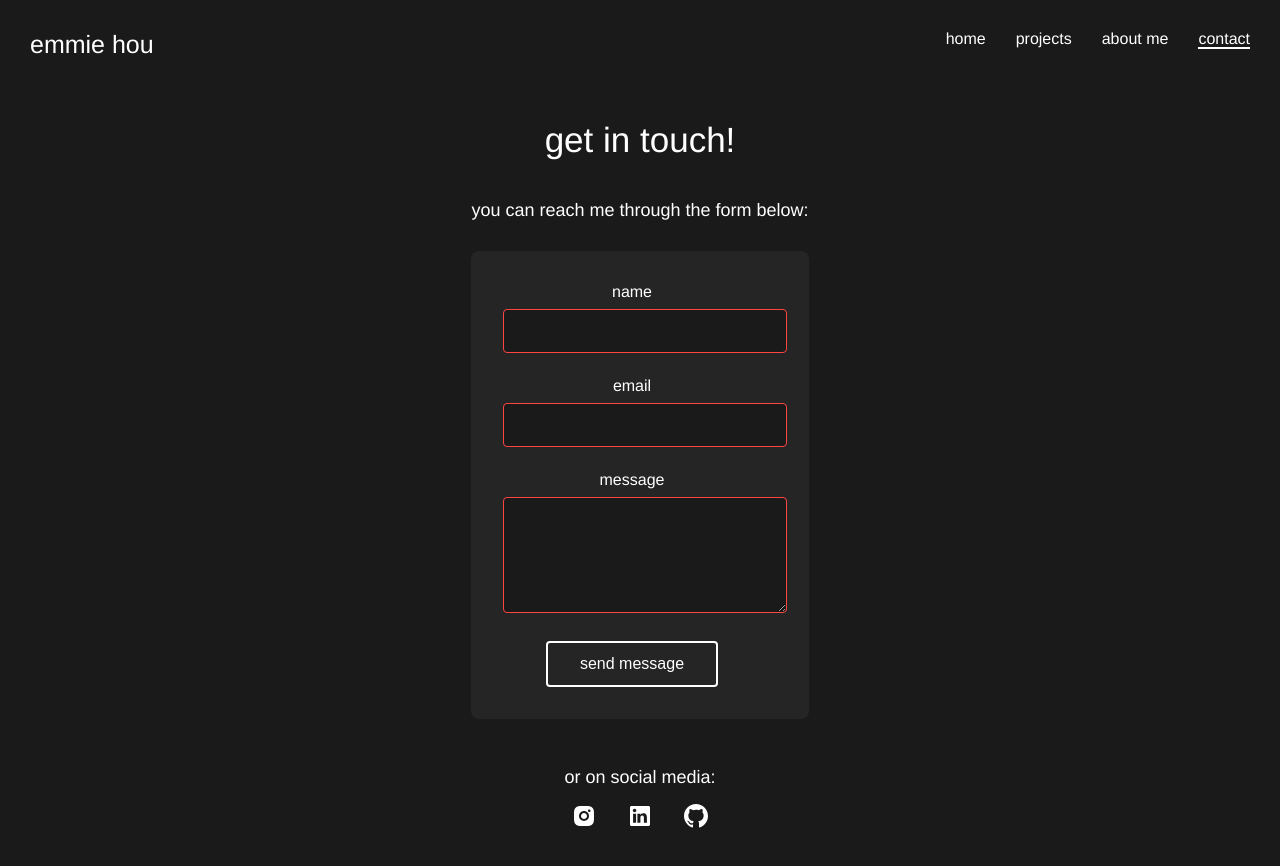
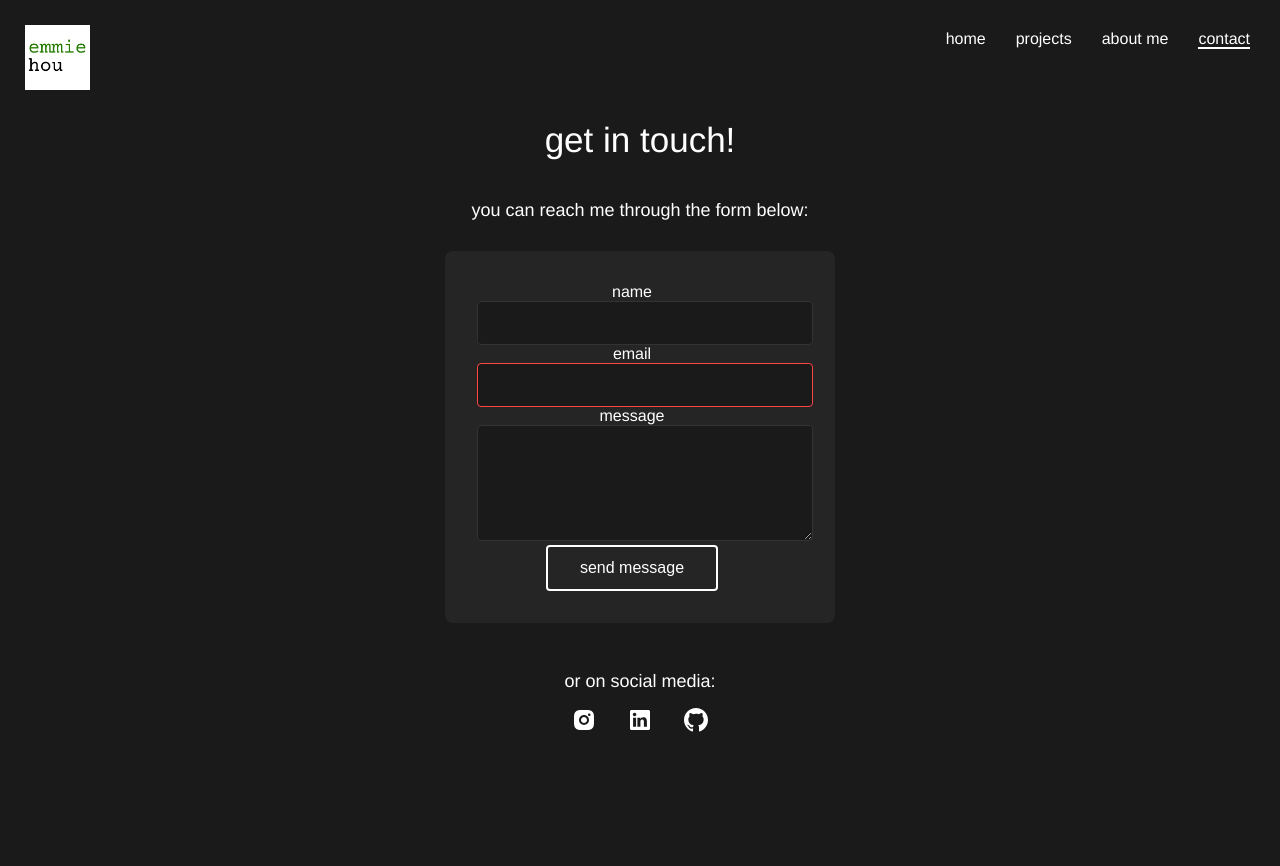
Before and after one commit to emmiehou/emmiehou.github.io, a plain HTML site: page contact.html in a window 1280 px wide. After the commit the page ends 816 px from the top, so only its background shows below. Drawn offline with Linux system fonts and the light colour scheme.

Commit message:
New logo!

```diff
--- a/contact.html
+++ b/contact.html
@@ -4,12 +4,12 @@
 <head>
     <title>Contact - Emmie Hou</title>
     <link rel="stylesheet" href="styles.css">
-    <link rel="icon" href="images/favicon.ico" type="image/x-icon">
+    <link rel="icon" href="images/portfoliologo.png" type="image/png">
 </head>
 
 <body>
     <a href="index.html" class="logo-link">
-        <div class="logo">emmie hou</div>
+        <div class="logo"><img src="images/portfoliologo.png" alt="portfolio logo"></div>
     </a>
     <nav class="navbar">
         <ul>
@@ -25,20 +25,18 @@
         <div class="contact-content">
             <p>you can reach me through the form below:</p>
             <form id="contactForm" action="https://formspree.io/f/xzzgjedl" method="POST" class="contact-form">
-                <div class="form-group">
+                <div class="form-group-name">
                     <label for="name">name</label>
-                    <input type="text" id="name" name="name" required minlength="2">
-                    <span class="error-message" id="nameError"></span>
+                    <input type="text" id="name" name="name" required minlength="1">
                 </div>
-                <div class="form-group">
+                <div class="form-group-email">
                     <label for="email">email</label>
                     <input type="email" id="email" name="email" required pattern="[a-z0-9._%+-]+@[a-z0-9.-]+\.[a-z]{2,}$">
                     <span class="error-message" id="emailError"></span>
                 </div>
-                <div class="form-group">
+                <div class="form-group-message">
                     <label for="message">message</label>
-                    <textarea id="message" name="message" rows="5" required minlength="10"></textarea>
-                    <span class="error-message" id="messageError"></span>
+                    <textarea id="message" name="message" rows="5" required minlength="1"></textarea>
                 </div>
                 <button type="submit" class="submit-button">send message</button>
                 <div id="formStatus" class="form-status"></div>
--- a/styles.css
+++ b/styles.css
@@ -257,12 +257,17 @@ body {
 
 .logo {
     position: absolute;
-    top: 30px;
-    left: 30px;
+    top: 25px;
+    left: 25px;
     color: white;
     text-decoration: none;
     font-family: Helvetica, sans-serif;
     font-size: 25px;
+}
+
+.logo img {
+    width: 65px;
+    height: 65px;
 }
 
 .logo a {
@@ -613,8 +618,8 @@ body {
     display: none;
 }
 
-.form-group input:invalid,
-.form-group textarea:invalid {
+.form-group-email input:invalid,
+.form-group-email textarea:invalid {
     border-color: #ff4444;
 }
 
@@ -640,7 +645,9 @@ body {
 }
 
 .form-group input,
-.form-group textarea {
+.form-group-name input,
+.form-group-email input,
+.form-group-message textarea {
     width: 100%;
     padding: 0.75rem;
     border: 1px solid #333;
@@ -652,7 +659,7 @@ body {
 }
 
 .form-group input:focus,
-.form-group textarea:focus {
+.form-group-name .form-group-email .form-group-message textarea:focus {
     outline: none;
     border-color: #ffffff;
 }
```
Also changed, not shown: about_me.html (+2 -2 lines), index.html (+3 -6 lines), projects.html (+2 -2 lines), projects/banana-hanger.html (+2 -2 lines), projects/butcher-block.html (+2 -2 lines), projects/kitchen-cart.html (+2 -2 lines), projects/layered-wood-bowl.html (+2 -2 lines), projects/milk-speaker.html (+2 -2 lines), projects/mini-baseball-bat.html (+2 -2 lines), projects/mini-picnic-table.html (+2 -2 lines), projects/segmented-bowl.html (+2 -2 lines), projects/small-side-table.html (+2 -2 lines), projects/sports-ball-lamp.html (+2 -2 lines), images/portfoliologo.png (added), 2 other files.
